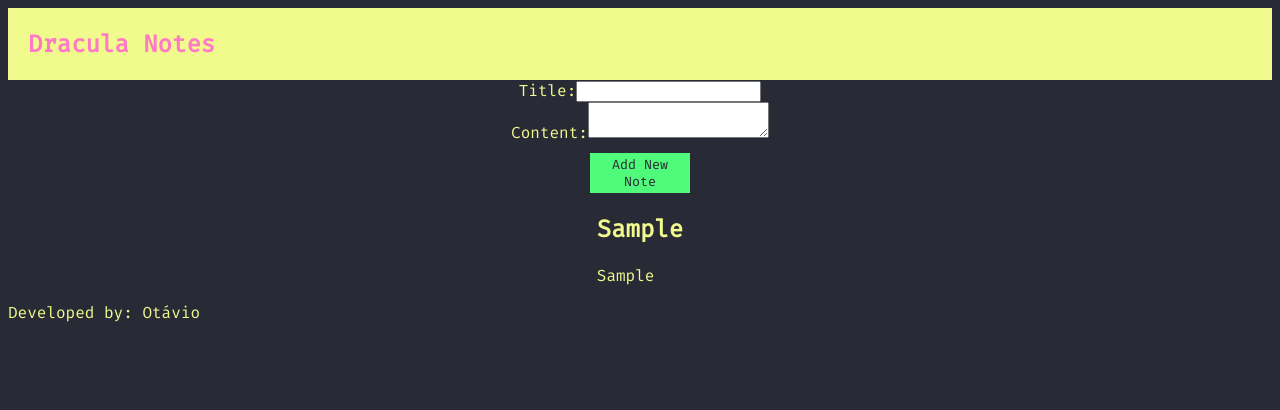
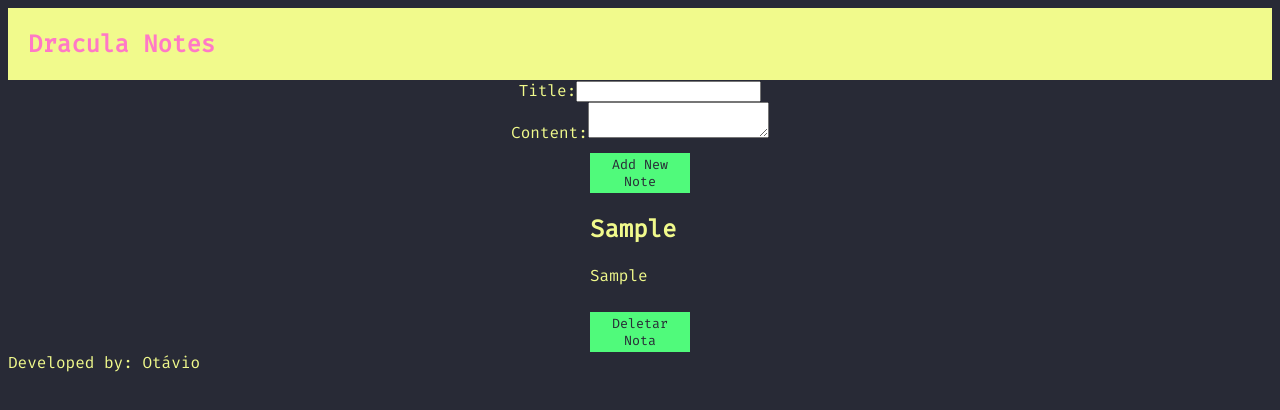
Before and after one commit to atomotavio/dracula-notes, a React (Create React App) app: page / in a window 1280 px wide. Both pictures are taken after typing "Sample", "Sample" into the empty fields and a click on the button "Add New Note". Shown: the top 410 px of the page. Built offline with nearby package versions, Linux system fonts and the light colour scheme.

Commit message:
Feature: delete note

```diff
--- a/src/App.js
+++ b/src/App.js
@@ -59,7 +59,7 @@ function App() {
     </label>
     <button type="submit">Add New Note</button>
 
-    <View notes={notes}></View>
+    <View notes={notes} deleteNote={deleteNote}></View>
     </form>
 
 
--- a/src/components/View.js
+++ b/src/components/View.js
@@ -1,11 +1,12 @@
 import React from "react";
 
-function View ({notes}) {
+function View ({notes, deleteNote}) {
 
     return notes.map(note=>(
         <div key={note.title}>
             <h2>{note.title}</h2>
             <p>{note.content}</p>
+            <button onClick={() =>deleteNote(note.title)}>Deletar Nota</button>
         </div>
     ))
 }
```
